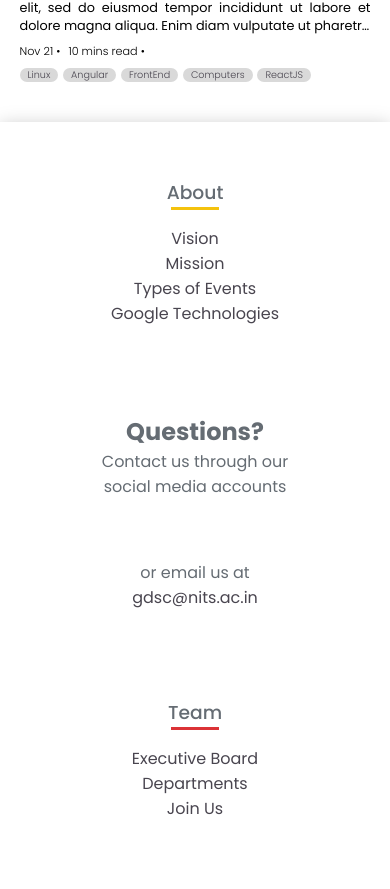
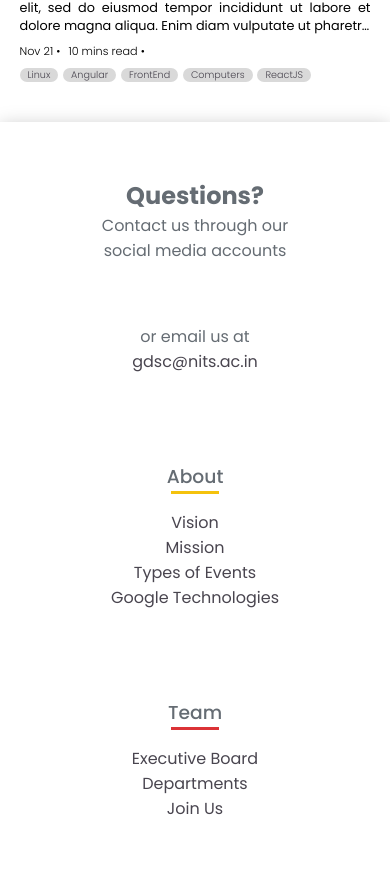
Before and after one commit to gdsc-nits-org/guidance-grid-client, a React (Vite) app: page / in a window 390 px wide. Shown: the part 988-1877 px from the top of the page. Built offline with nearby package versions, Linux system fonts and the light colour scheme; some icons are missing.

Commit message:
[patch] fixed order in mobile view

```diff
--- a/src/Components/Footer/Footer.module.scss
+++ b/src/Components/Footer/Footer.module.scss
@@ -54,6 +54,7 @@ a {
   @include footer_list_top(50%);
   @media (max-width: 768px) {
     width: 100%;
+    order: -1;
   }
 }
 
```
